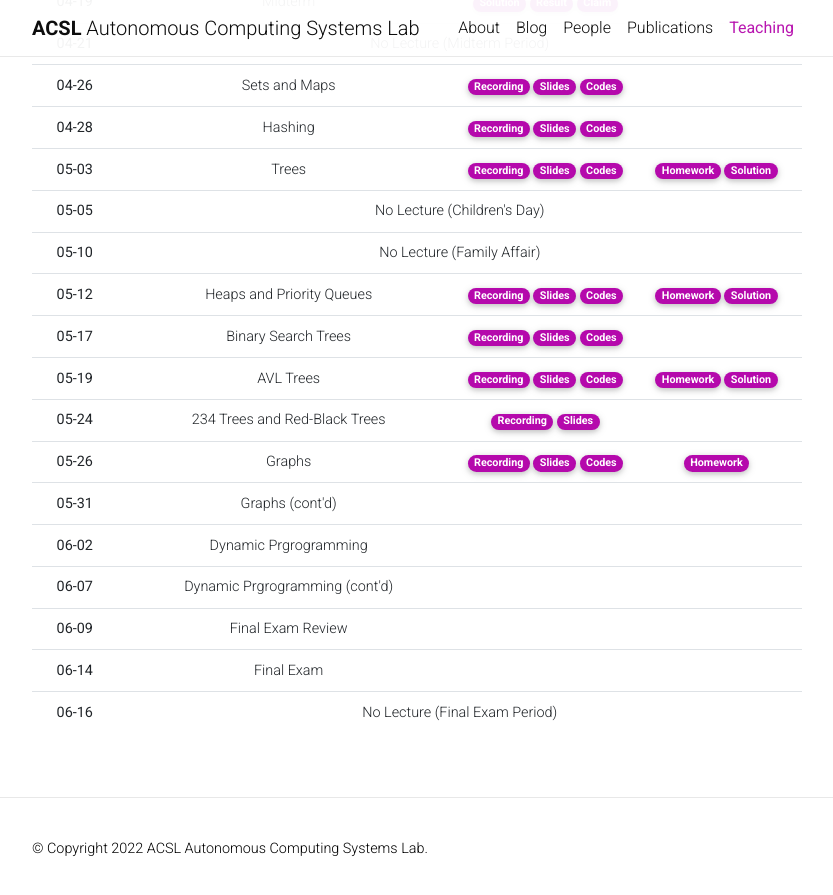
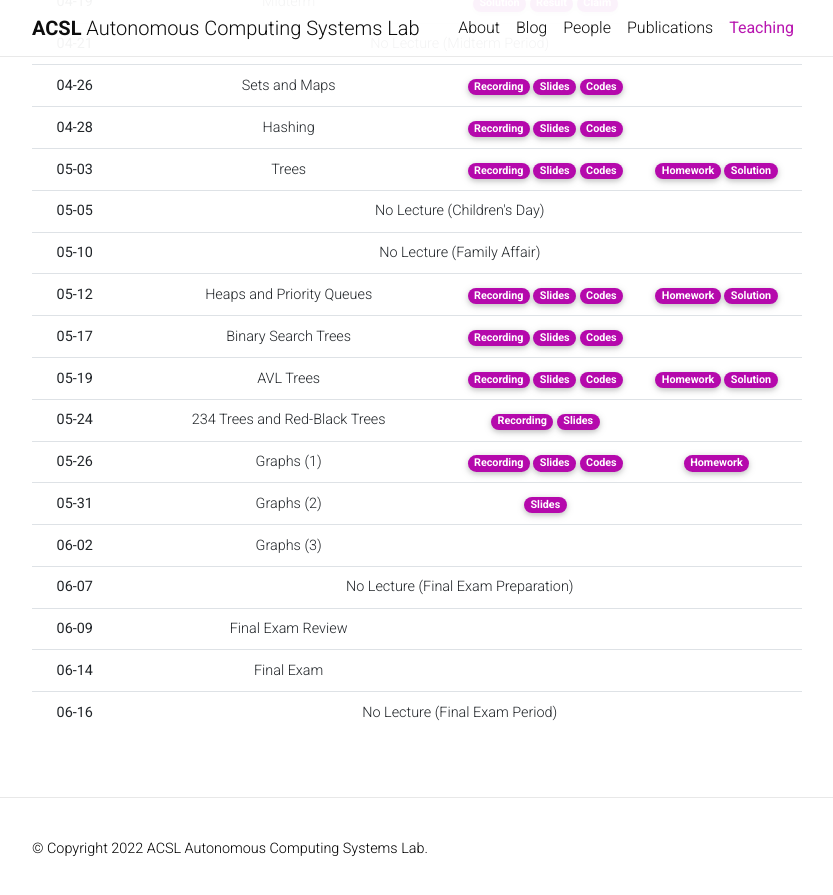
Before and after one commit to Uehwan/Uehwan.github.io, a Jekyll site: the page built from _teaching/datastruct22sp.md, in a window 1280 px wide and 900 px high, scrolled down 1574 px. Shown: the top 895 px of the window, without its empty margins (223-1056 px from the left). Built offline with Jekyll 4.4.1, drawn with Linux system fonts in a browser that asks for light colours; nearby versions of some CDN libraries; comment, search, counter and statistics services are not loaded; a style sheet for code colours, icons or effects is not loaded.

Commit message:
[ds22sp] 22-05-31 pre

```diff
--- a/_teaching/datastruct22sp.md
+++ b/_teaching/datastruct22sp.md
@@ -286,7 +286,7 @@ This course deals with the fundamentals of data structures; the very foundation
     </tr>
     <tr style="border-bottom: 1.5px solid lightgrey;">
       <th scope="row">05-26</th>
-      <td>Graphs</td>
+      <td>Graphs (1)</td>
       <td>
         <a href="https://youtu.be/8ays_br3kLk" target="_blank" class="badge badge-pill" style="background-color:#B509AC;">Recording</a>
         <a href="https://docs.google.com/presentation/d/1bi1TszVz4xdNFI-S_pWi3QXV9dGEaL0NMJAsqI8PD8k/edit?usp=sharing" target="_blank" class="badge badge-pill" style="background-color:#B509AC;">Slides</a>
@@ -299,10 +299,10 @@ This course deals with the fundamentals of data structures; the very foundation
     </tr>
     <tr>
       <th scope="row">05-31</th>
-      <td>Graphs (cont'd)</td>
+      <td>Graphs (2)</td>
       <td>
         <!--a href="https://youtu.be/ct4u8Kr9Px4" target="_blank" class="badge badge-pill" style="background-color:#B509AC;">Recording</a-->
-        <!--a href="https://docs.google.com/presentation/d/1r2V0T0YVbBkEInCGVWhR7ZTNLylulIQz8v-JcJ5gDOY/edit?usp=sharing" target="_blank" class="badge badge-pill" style="background-color:#B509AC;">Slides</a-->
+        <a href="https://docs.google.com/presentation/d/1X13Cs6MlZxkjlhWvy8NZQ2z7FQwcePczOJsEktdWZRs/edit?usp=sharing" target="_blank" class="badge badge-pill" style="background-color:#B509AC;">Slides</a>
         <!--a href="https://colab.research.google.com/drive/1Dg6gmCcntKibeZ5ahHVhRd10PimNvh5J?usp=sharing" target="_blank" class="badge badge-pill" style="background-color:#B509AC;">Codes</a-->
       </td>
       <td>
@@ -312,7 +312,7 @@ This course deals with the fundamentals of data structures; the very foundation
     </tr>
     <tr style="border-bottom: 1.5px solid lightgrey;">
       <th scope="row">06-02</th>
-      <td>Dynamic Prgrogramming</td>
+      <td>Graphs (3)</td>
       <td>
         <!--a href="https://youtu.be/ct4u8Kr9Px4" target="_blank" class="badge badge-pill" style="background-color:#B509AC;">Recording</a-->
         <!--a href="https://docs.google.com/presentation/d/1r2V0T0YVbBkEInCGVWhR7ZTNLylulIQz8v-JcJ5gDOY/edit?usp=sharing" target="_blank" class="badge badge-pill" style="background-color:#B509AC;">Slides</a-->
@@ -325,16 +325,7 @@ This course deals with the fundamentals of data structures; the very foundation
     </tr>
     <tr>
       <th scope="row">06-07</th>
-      <td>Dynamic Prgrogramming (cont'd)</td>
-      <td>
-        <!--a href="https://youtu.be/ct4u8Kr9Px4" target="_blank" class="badge badge-pill" style="background-color:#B509AC;">Recording</a-->
-        <!--a href="https://docs.google.com/presentation/d/1r2V0T0YVbBkEInCGVWhR7ZTNLylulIQz8v-JcJ5gDOY/edit?usp=sharing" target="_blank" class="badge badge-pill" style="background-color:#B509AC;">Slides</a-->
-        <!--a href="https://colab.research.google.com/drive/1Dg6gmCcntKibeZ5ahHVhRd10PimNvh5J?usp=sharing" target="_blank" class="badge badge-pill" style="background-color:#B509AC;">Codes</a-->
-      </td>
-      <td>
-        <!--a href="https://colab.research.google.com/drive/1gRNMsgBKA2hXzE6bEDwtpcdjbgxCc6t1?usp=sharing" target="_blank" class="badge badge-pill" style="background-color:#B509AC;">Homework</a-->
-        <!--a href="https://colab.research.google.com/drive/1gRNMsgBKA2hXzE6bEDwtpcdjbgxCc6t1?usp=sharing" target="_blank" class="badge badge-pill" style="background-color:#B509AC;">Solution</a-->
-      </td>
+      <td colspan="3">No Lecture (Final Exam Preparation)</td>
     </tr>
     <tr style="border-bottom: 1.5px solid lightgrey;">
       <th scope="row">06-09</th>
```
